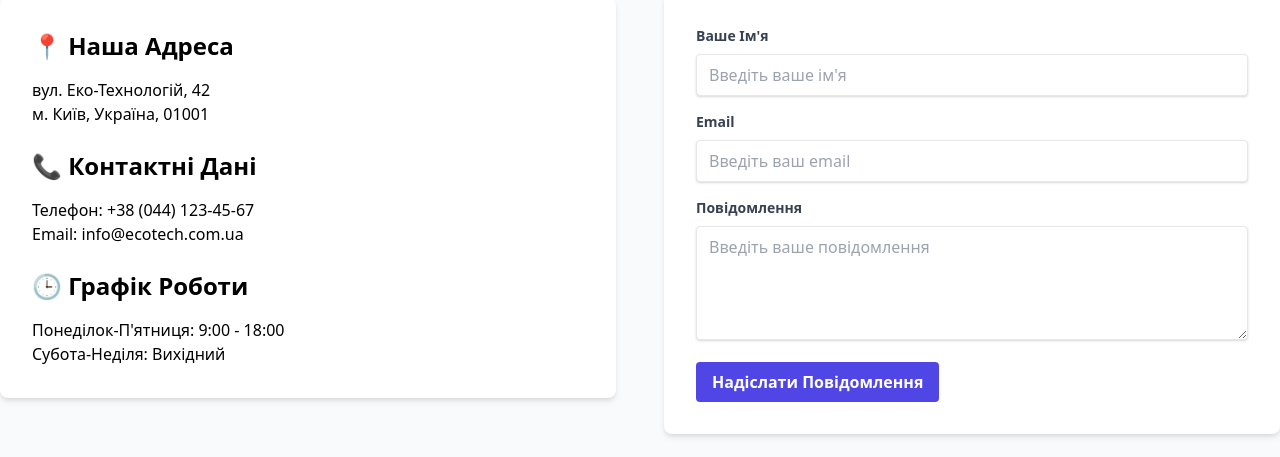
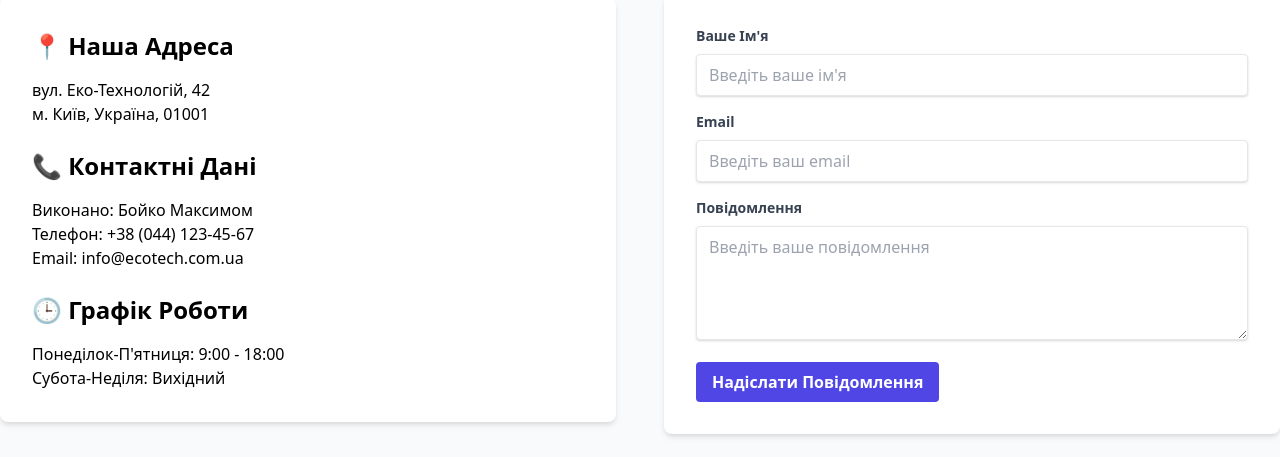
Before and after one commit to RobotBobik/Univer_site, a plain HTML site: page contact.html in a window 1280 px wide. Shown: the part 178-635 px from the top of the page. Drawn offline with nearby package versions, Linux system fonts and the light colour scheme.

Commit message:
code dlya compose

```diff
--- a/contact.html
+++ b/contact.html
@@ -32,8 +32,9 @@
                     <p>м. Київ, Україна, 01001</p>
 
                     <h2 class="text-2xl font-semibold mt-6 mb-4">📞 Контактні Дані</h2>
+                    <p>Виконано: Бойко Максимом<p>
                     <p>Телефон: +38 (044) 123-45-67</p>
-                    <p>Email: info@ecotech.com.ua</p>
+                    <p>Email: info@ecotech.com.ua </p>
 
                     <h2 class="text-2xl font-semibold mt-6 mb-4">🕒 Графік Роботи</h2>
                     <p>Понеділок-П'ятниця: 9:00 - 18:00</p>
```
Also changed, not shown: forecast.html (+1 -0 lines).
